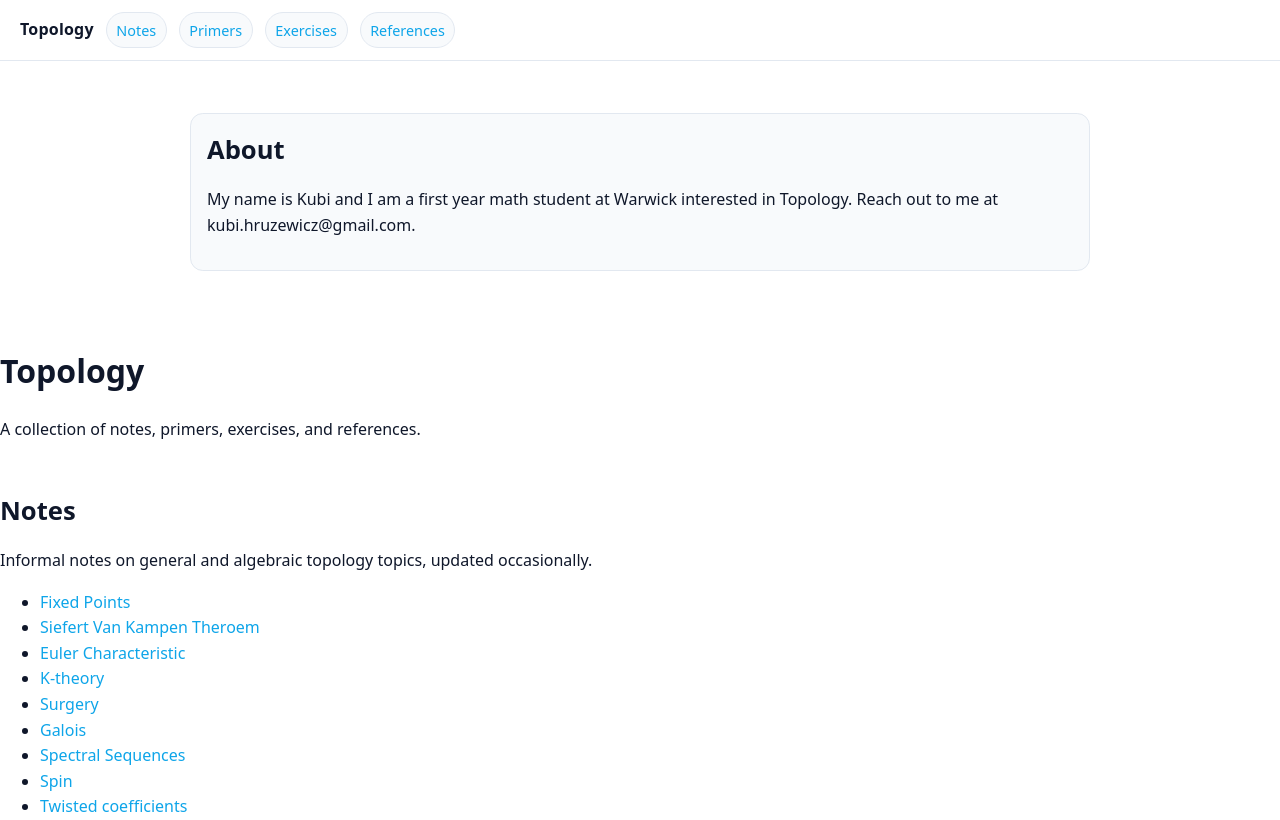
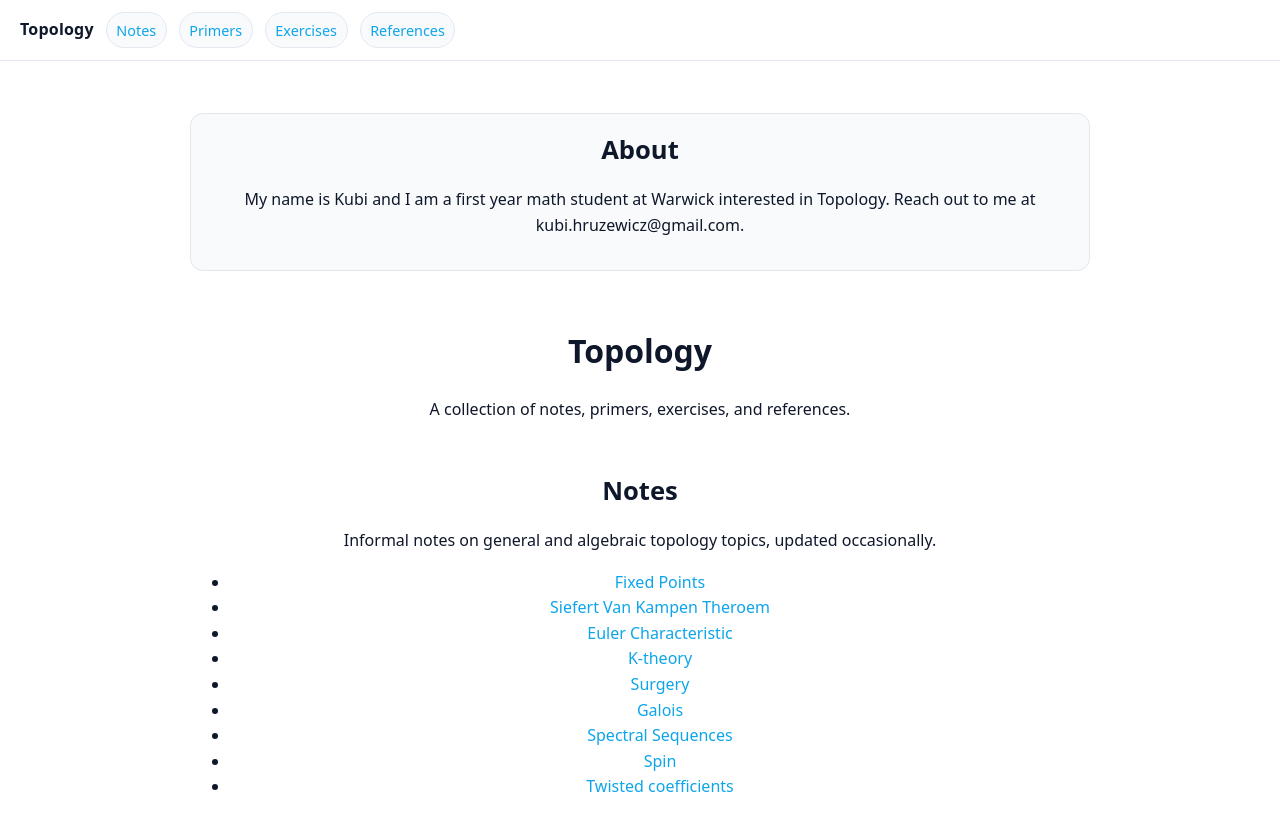
Before and after one commit to KubiH314/KubiH314.github.io, a plain HTML site: page index.html in a window 1280 px wide. Shown: the top 820 px of the page. Drawn offline with nearby package versions, Linux system fonts and the light colour scheme.

Commit message:
Update index.html

```diff
--- a/index.html
+++ b/index.html
@@ -38,7 +38,7 @@
     .brand { font-weight: 700; letter-spacing: .2px; }
     .chip { display:inline-flex; align-items:center; gap:.3rem; font-size:.9rem; padding:.35rem .6rem; border:1px solid var(--border); border-radius: 999px; background: var(--card); }
     .btn { border:1px solid var(--border); padding:.5rem .8rem; border-radius:.6rem; background: var(--card); }
-    main { max-width: 900px; margin: 0 auto; padding: 1.25rem; }
+    main { max-width: 900px; margin: 0 auto; padding: 1.25rem; text-align: center; } /* Center text in main content */
     section { padding: 2rem 0; }
     section h2 { margin: 0 0 .5rem; font-size: 1.6rem; }
     .card { border:1px solid var(--border); background: var(--card); border-radius:.8rem; padding:1rem; }
@@ -58,15 +58,12 @@
   </header>
 
   <main>
-
     <section>
       <div class="card">
         <h2>About</h2>
-        <p>My name is Kubi and I am a first year math student at Warwick interested in Topology. Reach out to me at kubi.hruzewicz@gmail.com.
+        <p>My name is Kubi and I am a first year math student at Warwick interested in Topology. Reach out to me at kubi.hruzewicz@gmail.com.</p>
       </div>
     </section>
-  </main>
-
 
     <h1>Topology</h1>
     <p class="subtitle">A collection of notes, primers, exercises, and references.</p>
@@ -109,7 +106,7 @@
         <li>Allen Hatcher, <em>Algebraic Topology</em></li>
       </ul>
     </section>
-
+  </main>
 
   <footer>
     <p>© <span id="year"></span> Kubi H. Built with HTML/CSS and hosted on GitHub Pages.</p>
```
